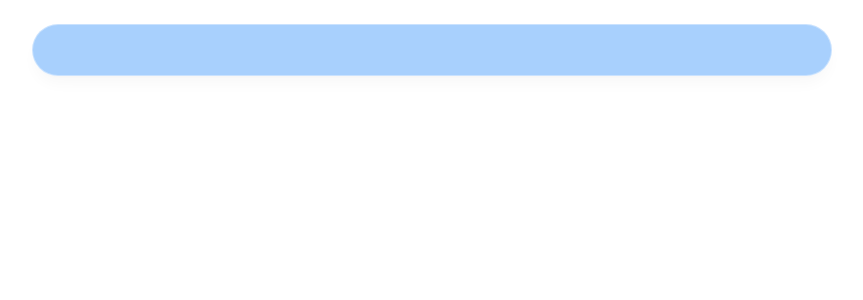
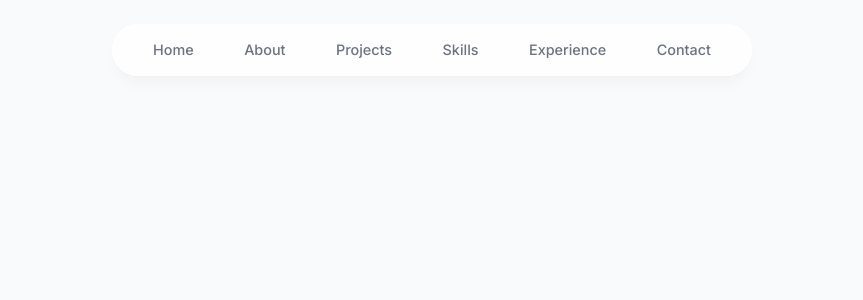
Before and after one commit to AymenKnight/portfolio, a Next.js app: page / in a window 1280 px wide. Shown: the top 300 px of the page, without its empty margins (208-1071 px from the left). Built offline with nearby package versions, Linux system fonts and the light colour scheme.

Commit message:
🎨 Improve the style of the HeaderNav

```diff
--- a/src/app/layout.tsx
+++ b/src/app/layout.tsx
@@ -16,7 +16,7 @@ export default function RootLayout({
 }) {
   return (
     <html lang="en">
-      <body className={`${inter.className} bg-white text-gray-100 `}>
+      <body className={`${inter.className} bg-gray-50 text-gray-950 `}>
         {children}
       </body>
     </html>
--- a/src/components/header_nav/HeaderNav.tsx
+++ b/src/components/header_nav/HeaderNav.tsx
@@ -1,5 +1,8 @@
 'use client';
+
+import { links } from '@/lib/data';
 import { motion } from 'framer-motion';
+import Link from 'next/link';
 
 interface HeaderNavProps {}
 export default function HeaderNav({}: HeaderNavProps) {
@@ -7,14 +10,44 @@ export default function HeaderNav({}: HeaderNavProps) {
     <header className="z-[999] relative">
       <motion.div
         className="header-nav
+        flex items-center justify-center
       fixed top-0 left-1/2 -translate-x-1/2
-      w-full h-[4.5rem] bg-blue-300 rounded-none border border-white border-opacity-40 bg-opacity-80 backdrop-blur-[0.5rem]
-      sm:top-6 sm:h-[3.25rem] sm:w-[50rem] sm:rounded-full
+      w-full min-h-[3.25rem] bg-white rounded-none border border-white border-opacity-40 bg-opacity-80 backdrop-blur-[0.5rem]
+      sm:top-6 sm:h-[3.25rem] sm:w-[40rem] sm:rounded-full
       shadow-lg shadow-black/[0.03]
       "
         initial={{ opacity: 0, y: -100, x: '-50%' }}
         animate={{ opacity: 1, y: 0, x: '-50%' }}
-      ></motion.div>
+      >
+        <nav
+          className="flex  h-full
+          py-0
+          flex-grow
+         flex-row items-center justify-center "
+        >
+          <ul
+            className="flex flex-row items-center justify-center gap-5 sm:justify-between flex-wrap sm:w-full sm:p-8 w-fit
+            gap-y-0.5
+           sm:flex-nowrap
+           text-[0.9rem] text-gray-500 font-medium
+          "
+          >
+            {links.map((link) => (
+              <li
+                className="h-3/4 flex items-center justify-center "
+                key={link.hash}
+              >
+                <Link
+                  className=" flex items-center justify-center px-2 py-1 hover:text-gray-950 transition"
+                  href={link.hash}
+                >
+                  {link.name}
+                </Link>
+              </li>
+            ))}
+          </ul>
+        </nav>
+      </motion.div>
     </header>
   );
 }
```
